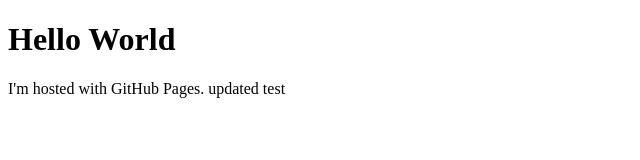
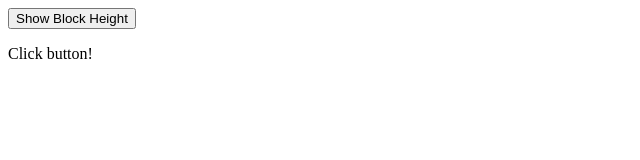
Before and after one commit to davidkxing/web3.github.io, a plain HTML site: page index.html in a window 1280 px wide. Shown: the whole page, without its empty margins (0-640 px from the left). Drawn offline with Linux system fonts and the light colour scheme.

Commit message:
Update index.html
add button

```diff
--- a/index.html
+++ b/index.html
@@ -1,8 +1,13 @@
 <!DOCTYPE html>
 <html>
 <body>
-<h1>Hello World</h1>
-<p>I'm hosted with GitHub Pages. updated test
-</p>
+    <button type="button" onclick="change_text()">Show Block Height</button>
+    <p id="bh">Click button!</p>
+
+    <script>
+        function change_text(){
+            document.getElementById("bh").innerHTML = "You clicked the button, I am new paragraph.";
+        }
+        </script>
 </body>
 </html>
```
